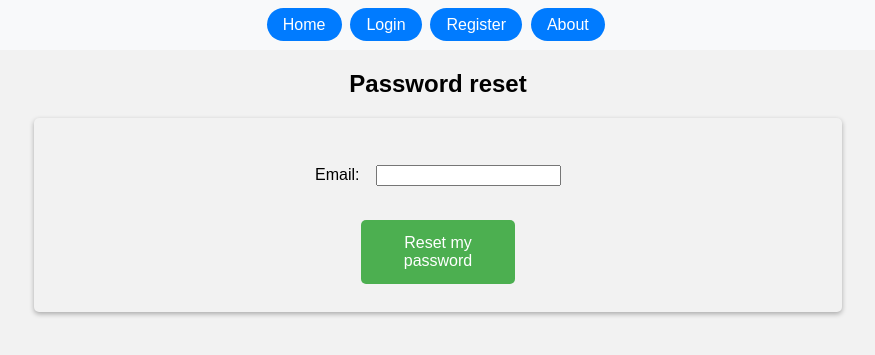
After one commit to g-w1/gpt-flashcard, a Django app: page /password-reset/ in a window 1280 px wide. The commit adds this page. Shown: the top 355 px of the page, without its empty margins (202-1077 px from the left). Run offline with Django 4.2, Linux system fonts and the light colour scheme.

Commit message:
add password reset

```diff
--- a/flashcard_site/flashcard_site/settings.py
+++ b/flashcard_site/flashcard_site/settings.py
@@ -131,4 +131,6 @@ AUTH_USER_MODEL = "survey.User"
 
 EMAIL_BACKEND = "django_ses.SESBackend"
 
+DEFAULT_FROM_EMAIL = "info@flashcard-study.org"
+
 USE_SES_V2 = True
--- /dev/null
+++ b/flashcard_site/survey/templates/password_reset.html
@@ -0,0 +1,10 @@
+{% extends "base.html" %}
+
+{% block content %}
+  <h2>Password reset</h2>
+    <form method="post">
+            {% csrf_token %}
+                {{ form.as_p }}
+                    <button type="submit">Reset my password</button>
+    </form>
+    {% endblock %}
--- /dev/null
+++ b/flashcard_site/survey/templates/password_reset_complete.html
@@ -0,0 +1,6 @@
+{% extends "base.html" %}
+
+{% block content %}
+  <h2>Password reset complete</h2>
+    <p>Your password has been set. You may go ahead and log in now.</p>
+    {% endblock %}
--- /dev/null
+++ b/flashcard_site/survey/templates/password_reset_done.html
@@ -0,0 +1,6 @@
+{% extends "base.html" %}
+
+{% block content %}
+  <p>We've emailed you instructions for setting your password, if an account exists with the email you entered. You should receive them shortly.</p>
+    <p>If you don't receive an email, please make sure you've entered the address you registered with, and check your spam folder.</p>
+    {% endblock %}
--- a/flashcard_site/survey/templates/survey/login.html
+++ b/flashcard_site/survey/templates/survey/login.html
@@ -6,4 +6,5 @@
     {{ form.as_p }}
     <button type="submit">Login</button>
   </form>
+  <p><a href="{% url 'password_reset' %}">Forgot Password</a></p>
 {% endblock %}
--- a/flashcard_site/survey/urls.py
+++ b/flashcard_site/survey/urls.py
@@ -1,4 +1,5 @@
 from django.urls import path
+from django.contrib.auth import views as auth_views
 
 from . import views
 
@@ -18,4 +19,30 @@ urlpatterns = [
     path("logout", views.logout_view, name="logout"),
     path("register", views.register, name="register"),
     path("add_card", views.add_card, name="add_card"),
+    path(
+        "password-reset/",
+        auth_views.PasswordResetView.as_view(template_name="password_reset.html"),
+        name="password_reset",
+    ),
+    path(
+        "password-reset/done/",
+        auth_views.PasswordResetDoneView.as_view(
+            template_name="password_reset_done.html"
+        ),
+        name="password_reset_done",
+    ),
+    path(
+        "password-reset-confirm/<uidb64>/<token>/",
+        auth_views.PasswordResetConfirmView.as_view(
+            template_name="password_reset_confirm.html"
+        ),
+        name="password_reset_confirm",
+    ),
+    path(
+        "password-reset-complete/",
+        auth_views.PasswordResetCompleteView.as_view(
+            template_name="password_reset_complete.html"
+        ),
+        name="password_reset_complete",
+    ),
 ]
```
Also changed, not shown: flashcard_site/survey/templates/password_reset_confirm.html (added, +10 -0 lines).
